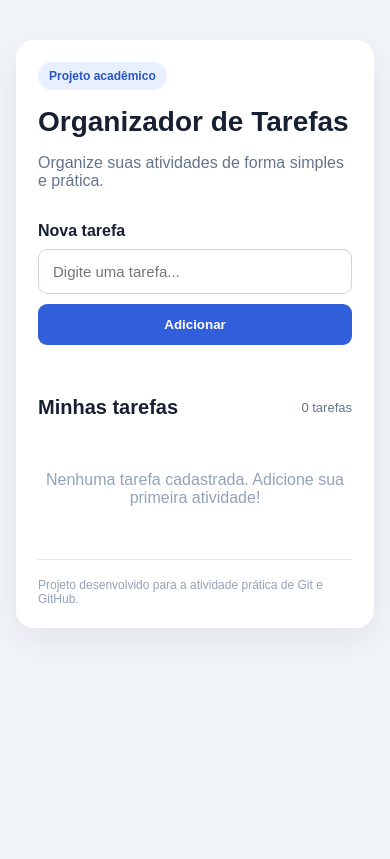
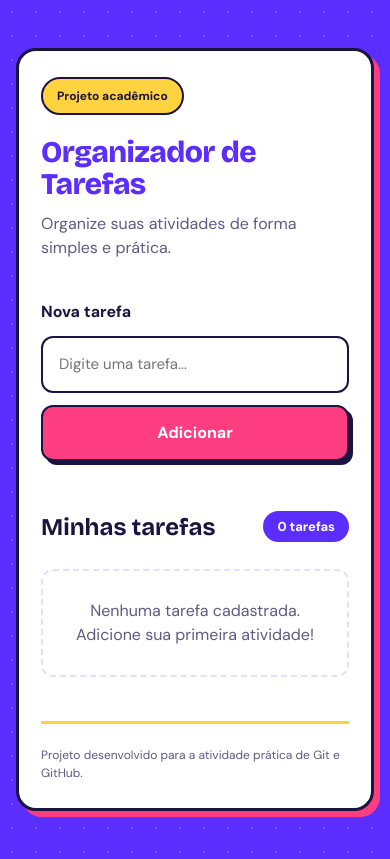
Before and after one commit to tilipinbsb61-coder/organizador-de-tarefas, a plain HTML site: page index.html in a window 390 px wide. Drawn offline with nearby package versions, Linux system fonts and the light colour scheme.

Commit message:
Update style.css
Atualiza o desing da aplicação.

```diff
--- a/style.css
+++ b/style.css
@@ -1,47 +1,112 @@
+@import url("https://fonts.googleapis.com/css2?family=Bricolage+Grotesque:wght@700;800&family=DM+Sans:wght@400;500;700&display=swap");
+
+:root {
+  --violeta: #5b2eff;
+  --violeta-escuro: #3f1ccf;
+  --rosa: #ff3d81;
+  --rosa-escuro: #e0236a;
+  --amarelo: #ffd23f;
+  --ciano: #19c3ff;
+  --verde: #00c48c;
+  --tinta: #1b1340;
+  --suave: #5f5a80;
+  --linha: #e4e0f7;
+}
+
 * { box-sizing: border-box; }
+
 body {
-  margin: 0; min-height: 100vh; padding: 40px 16px;
-  font-family: Arial, sans-serif; background: #f1f5f9; color: #172033;
+  margin: 0; min-height: 100vh; padding: 48px 16px;
+  font-family: "DM Sans", Arial, sans-serif; line-height: 1.5; color: var(--tinta);
+  background-color: var(--violeta);
+  background-image: radial-gradient(rgba(255, 255, 255, 0.18) 1.5px, transparent 1.5px);
+  background-size: 24px 24px;
 }
+
 .container {
-  width: min(100%, 720px); margin: 0 auto; padding: 32px;
-  background: #fff; border-radius: 18px; box-shadow: 0 12px 35px #17203312;
+  width: min(100%, 720px); margin: 0 auto; padding: 44px;
+  background: #fff; border: 3px solid var(--tinta); border-radius: 20px;
+  box-shadow: 10px 10px 0 var(--rosa);
 }
+
 .tag {
-  display: inline-block; padding: 7px 11px; border-radius: 20px;
-  background: #e8efff; color: #2856c5; font-size: 12px; font-weight: bold;
+  display: inline-block; padding: 8px 14px; border-radius: 20px;
+  background: var(--amarelo); color: var(--tinta); border: 2px solid var(--tinta);
+  font-size: 12px; font-weight: 700;
 }
-h1 { margin: 16px 0 8px; font-size: clamp(28px, 5vw, 40px); }
-header p { color: #64748b; margin-bottom: 32px; }
-label { display: block; font-weight: bold; margin-bottom: 9px; }
-.input-row { display: flex; gap: 10px; }
+
+h1 {
+  margin: 22px 0 12px; font-family: "Bricolage Grotesque", Arial, sans-serif;
+  font-weight: 800; letter-spacing: -0.02em; line-height: 1.05; color: var(--violeta);
+  font-size: clamp(30px, 5vw, 44px);
+}
+header p { color: var(--suave); margin: 0 0 40px; font-size: 16px; }
+
+label { display: block; font-weight: 700; margin-bottom: 12px; }
+.input-row { display: flex; gap: 12px; }
+
 input {
-  flex: 1; min-width: 0; padding: 13px 14px; border: 1px solid #cbd5e1;
-  border-radius: 9px; font-size: 15px;
+  flex: 1; min-width: 0; padding: 15px 16px; font: inherit; font-size: 15px;
+  border: 2px solid var(--tinta); border-radius: 12px; color: var(--tinta);
 }
+input:focus { outline: none; border-color: var(--violeta); box-shadow: 0 0 0 4px rgba(91, 46, 255, 0.25); }
+
 button {
-  border: 0; border-radius: 9px; padding: 0 18px; background: #315edb;
-  color: white; font-weight: bold; cursor: pointer;
+  font: inherit; font-weight: 700; border: 2px solid var(--tinta); border-radius: 12px;
+  padding: 0 24px; background: var(--rosa); color: #fff; cursor: pointer;
+  box-shadow: 4px 4px 0 var(--tinta);
+  transition: transform 0.1s, box-shadow 0.1s, background 0.15s;
 }
-button:hover { background: #244bb8; }
-.tasks-section { margin-top: 34px; }
-.section-heading { display: flex; align-items: center; justify-content: space-between; gap: 12px; }
-h2 { font-size: 20px; }
-#task-count { color: #64748b; font-size: 13px; }
-ul { list-style: none; padding: 0; margin: 14px 0; }
+button:hover { background: var(--rosa-escuro); }
+button:active { transform: translate(4px, 4px); box-shadow: 0 0 0 var(--tinta); }
+button:focus-visible { outline: 3px solid var(--ciano); outline-offset: 3px; }
+
+.tasks-section { margin-top: 48px; }
+.section-heading { display: flex; align-items: center; justify-content: space-between; gap: 16px; }
+h2 { font-family: "Bricolage Grotesque", Arial, sans-serif; font-size: 24px; margin: 0; }
+#task-count {
+  background: var(--violeta); color: #fff; font-size: 13px; font-weight: 700;
+  padding: 6px 14px; border-radius: 99px;
+}
+
+ul { list-style: none; padding: 0; margin: 24px 0 0; }
+
 .task-item {
-  display: flex; align-items: center; gap: 12px; padding: 14px 12px;
-  margin-bottom: 9px; border: 1px solid #e2e8f0; border-radius: 10px;
+  display: flex; align-items: center; gap: 16px; padding: 16px 18px;
+  margin-bottom: 14px; background: #fff;
+  border: 2px solid var(--linha); border-left: 8px solid var(--ciano); border-radius: 12px;
 }
+.task-item:hover { border-color: var(--tinta); border-left-color: var(--ciano); }
 .task-item span { flex: 1; overflow-wrap: anywhere; }
-.task-item.done span { color: #94a3b8; text-decoration: line-through; }
-.task-item input { flex: 0 0 auto; width: 17px; height: 17px; }
-.delete-button { background: #fee2e2; color: #b42318; padding: 8px 10px; }
-.delete-button:hover { background: #fecaca; }
-#empty-message { color: #94a3b8; text-align: center; padding: 20px 0; }
-footer { margin-top: 32px; padding-top: 18px; border-top: 1px solid #e2e8f0; color: #94a3b8; font-size: 12px; }
+.task-item.done { background: #e6fbf4; border-left-color: var(--verde); }
+.task-item.done span { color: var(--suave); text-decoration: line-through; }
+.task-item input { flex: 0 0 auto; width: 22px; height: 22px; padding: 0; accent-color: var(--verde); }
+
+.delete-button {
+  background: #fff; color: var(--rosa-escuro); border-color: var(--rosa);
+  padding: 9px 14px; box-shadow: none;
+}
+.delete-button:hover { background: var(--rosa); color: #fff; }
+.delete-button:active { transform: none; }
+
+#empty-message {
+  color: var(--suave); text-align: center; padding: 28px 16px; margin: 0;
+  border: 2px dashed var(--linha); border-radius: 12px;
+}
+
+footer {
+  margin-top: 44px; padding-top: 22px; border-top: 3px solid var(--amarelo);
+  color: var(--suave); font-size: 12px;
+}
+
 @media (max-width: 480px) {
-  .container { padding: 22px; }
+  .container { padding: 26px 22px; box-shadow: 6px 6px 0 var(--rosa); }
   .input-row { flex-direction: column; }
-  button { padding: 13px; }
+  button { padding: 14px; }
+  .delete-button { padding: 9px 12px; }
+  .task-item { gap: 12px; padding: 14px; }
 }
+
+@media (prefers-reduced-motion: reduce) {
+  * { transition: none !important; }
+}
```
